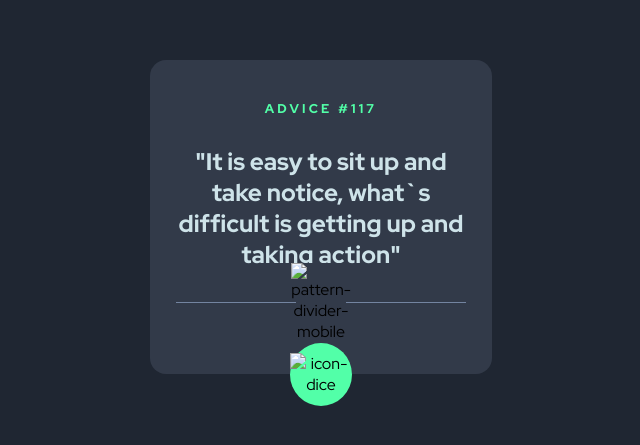
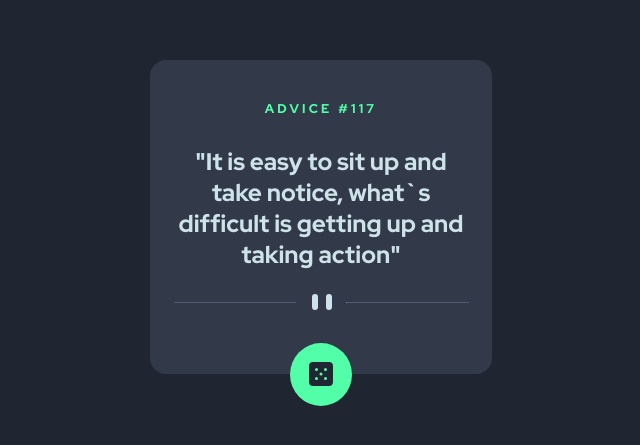
Before and after one commit to zyusuke10/advice-generator, a plain HTML site: page index.html in a window 1280 px wide. Shown: the part 183-628 px from the top of the page, without its empty margins (319-959 px from the left). Drawn offline with Linux system fonts and the light colour scheme.

Commit message:
Update index.html

```diff
--- a/index.html
+++ b/index.html
@@ -27,13 +27,13 @@
         <div class="bottom">
           <div class="divider-container">
             <img
-              src="/images/pattern-divider-mobile.svg"
+              src="pattern-divider-mobile.svg"
               alt="pattern-divider-mobile"
               class="divider"
             />
           </div>
           <div class="button-container">
-            <img src="/images/icon-dice.svg" alt="icon-dice" />
+            <img src="icon-dice.svg" alt="icon-dice" />
           </div>
         </div>
       </div>
```
